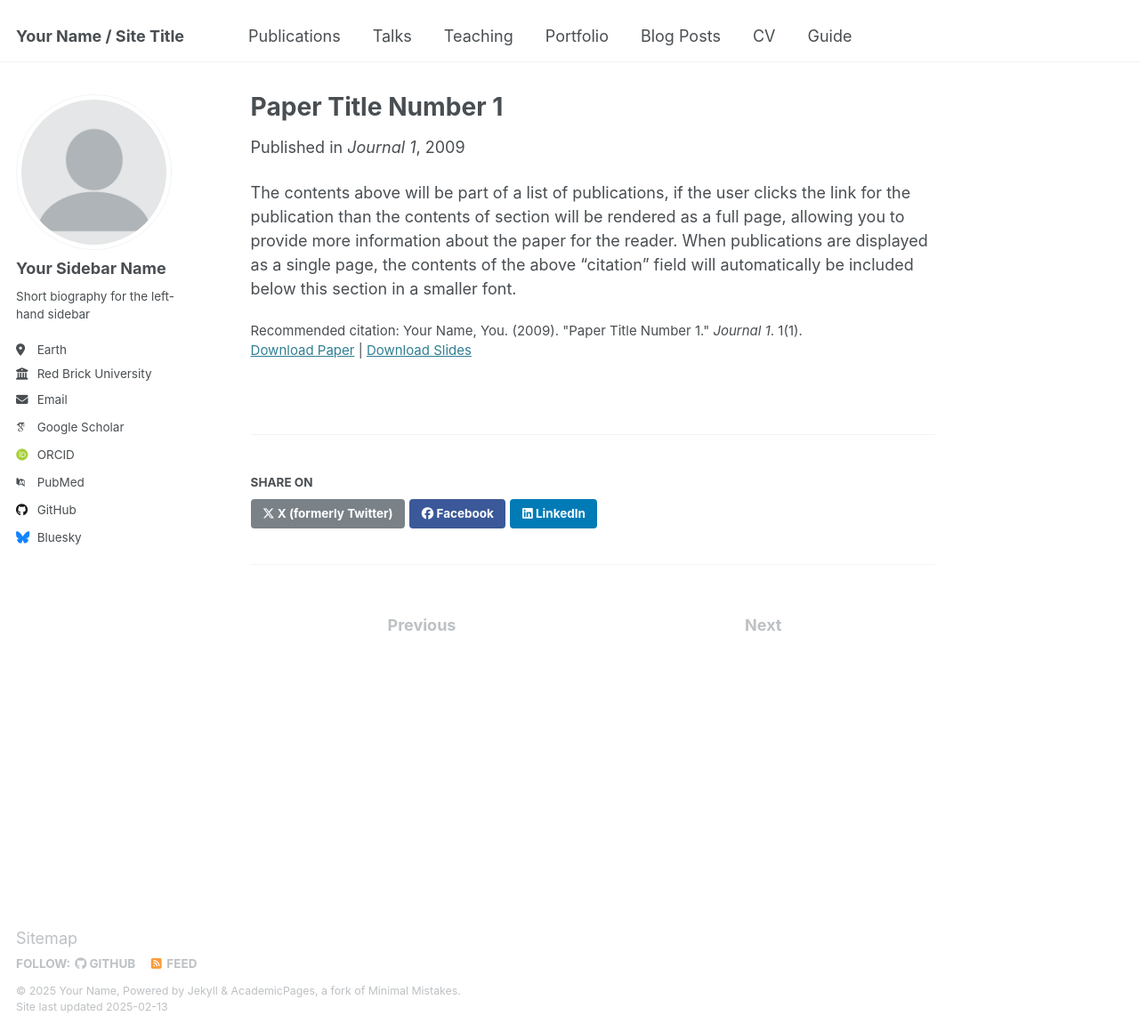
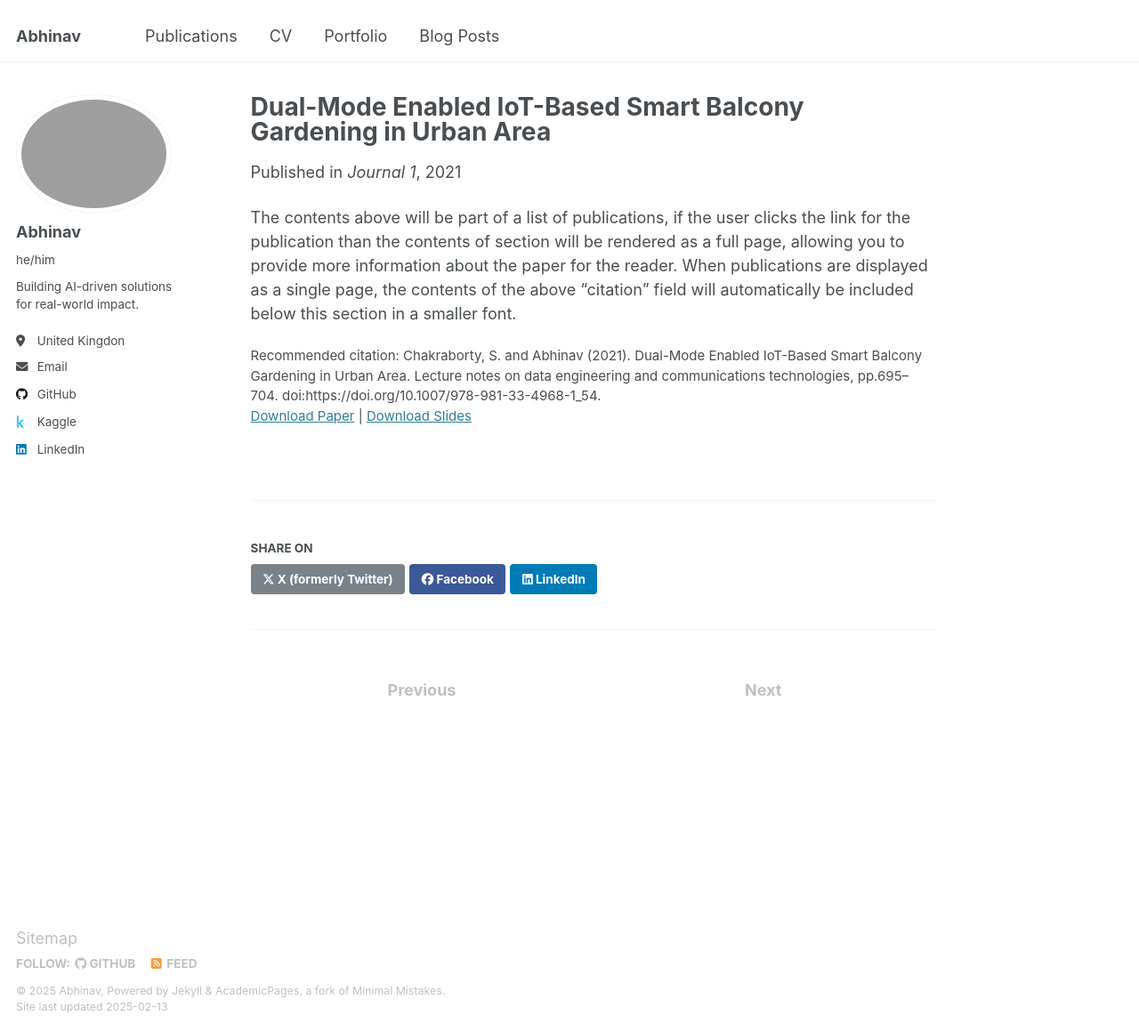
Before and after one commit to Abhinav330/portfolio-test, a Jekyll site: the page built from _publications/2009-10-01-paper-title-number-1.md, in a window 1280 px wide and 1160 px high. Shown: the whole window at 89% size. Built offline with Jekyll 4.4.1, drawn with Linux system fonts in a browser that asks for light colours; some web fonts are replaced.

```diff
--- a/_config.yml
+++ b/_config.yml
@@ -9,35 +9,35 @@
 # Basic Site Settings
 locale                   : "en-US"
 site_theme               : "default"
-title                    : "Your Name / Site Title"
+title                    : "Abhinav"
 title_separator          : "-"
-name                     : &name "Your Name"
+name                     : &name "Abhinav"
 description              : &description "personal description"
-url                      : https://academicpages.github.io # the base hostname & protocol for your site e.g. "https://[your GitHub username].github.io"
+url                      : https://abhinav330.github.io/ # the base hostname & protocol for your site e.g. "https://[your GitHub username].github.io"
 baseurl                  : "" # the subpath of your site, e.g. "/blog"
-repository               : "academicpages/academicpages.github.io"
+repository               : "https://abhinav330.github.io/"
 
 # Site Author - The following control what appear as part of the author content on the side bar.
 #               If a field is blank the icon and link will not appear, otherwise it will be shown.
 #               Additional customization can be done by editing /_includes/author-profile.html
 author:
   # Biographic information
-  avatar           : "profile.png"
-  name             : "Your Sidebar Name"
-  pronouns         : # example: "she/her"
-  bio              : "Short biography for the left-hand sidebar"
-  location         : "Earth"
-  employer         : "Red Brick University"
+  avatar           : "avatar.jpg"
+  name             : "Abhinav"
+  pronouns         : "he/him"
+  bio              : "Building AI-driven solutions for real-world impact."
+  location         : "United Kingdon"
+  employer         : #"Red Brick University"
   uri              : # URL
-  email            : "none@example.org"
+  email            : "abhinav33303@gmail.com"
 
   # Academic websites
   arxiv            : # URL - Update with the correct link to your profile
-  googlescholar    : "https://scholar.google.com/citations?user=PS_CX0AAAAAJ"
+  googlescholar    : #"https://scholar.google.com/citations?user=PS_CX0AAAAAJ"
   impactstory      : # URL
-  orcid            : "http://orcid.org/yourorcidurl"
+  orcid            : #"http://orcid.org/yourorcidurl"
   semantic         : # URL
-  pubmed           : "https://www.ncbi.nlm.nih.gov/pubmed/?term=john+snow"
+  pubmed           : #"https://www.ncbi.nlm.nih.gov/pubmed/?term=john+snow"
   researchgate     : # URL
   scopus           : # URL
 
@@ -45,12 +45,12 @@ author:
   bitbucket        : # Username - Update with your username on the site
   codepen          : # Username
   dribbble         : # Username
-  github           : "academicpages"
-  kaggle           : # Username
+  github           : "Abhinav330"
+  kaggle           : abhinavatall
   stackoverflow    : # User number or user number and name (i.e., use "1" or "1/jeff-atwood")
 
   # Social media
-  bluesky          : "bsky.app" # Replace this with you Bluesky username
+  bluesky          : #"bsky.app" # Replace this with you Bluesky username
   facebook         : # Username
   flickr           : # Username
   foursquare       : # Username
@@ -59,7 +59,7 @@ author:
   keybase          : # Username
   instagram        : # Username
   lastfm           : # Username
-  linkedin         : # Username
+  linkedin         : "abhinav33303"
   mastodon         : # URL
   medium           : # URL
   pinterest        : # Username
--- a/_publications/2009-10-01-paper-title-number-1.md
+++ b/_publications/2009-10-01-paper-title-number-1.md
@@ -1,14 +1,14 @@
 ---
-title: "Paper Title Number 1"
+title: "Dual-Mode Enabled IoT-Based Smart Balcony Gardening in Urban Area"
 collection: publications
 category: manuscripts
 permalink: /publication/2009-10-01-paper-title-number-1
-excerpt: 'This paper is about the number 1. The number 2 is left for future work.'
-date: 2009-10-01
+excerpt: 'Presently, wide adaptation of IoT in different areas of applications has gained extreme exposure. In the field of agriculture, the role of IoT is remarkably increasing in recent days. In this paper, a novel smart farming technique is introduced. Here, few crops, like tomato, mint, onion, and chickpea are considered for the experimental purpose, can be grown irrespective all seasons. In this paper, sensors are embedded in the lawn exploiting the data related to different environmental parameters and depending on the status of the obtained data it is operated in two modes manual mode and automatic mode, respectively. The uniqueness of this prototype is with inside the dual mode of operation of the device in concurrence with the cost analysis.'
+date: 2021-04-06
 venue: 'Journal 1'
 slidesurl: 'http://academicpages.github.io/files/slides1.pdf'
 paperurl: 'http://academicpages.github.io/files/paper1.pdf'
-citation: 'Your Name, You. (2009). &quot;Paper Title Number 1.&quot; <i>Journal 1</i>. 1(1).'
+citation: 'Chakraborty, S. and Abhinav (2021). Dual-Mode Enabled IoT-Based Smart Balcony Gardening in Urban Area. Lecture notes on data engineering and communications technologies, pp.695–704. doi:https://doi.org/10.1007/978-981-33-4968-1_54.'
 ---
 
 The contents above will be part of a list of publications, if the user clicks the link for the publication than the contents of section will be rendered as a full page, allowing you to provide more information about the paper for the reader. When publications are displayed as a single page, the contents of the above "citation" field will automatically be included below this section in a smaller font.
```
Also changed, not shown: _data/navigation.yml (+15 -9 lines), 1 other file.
